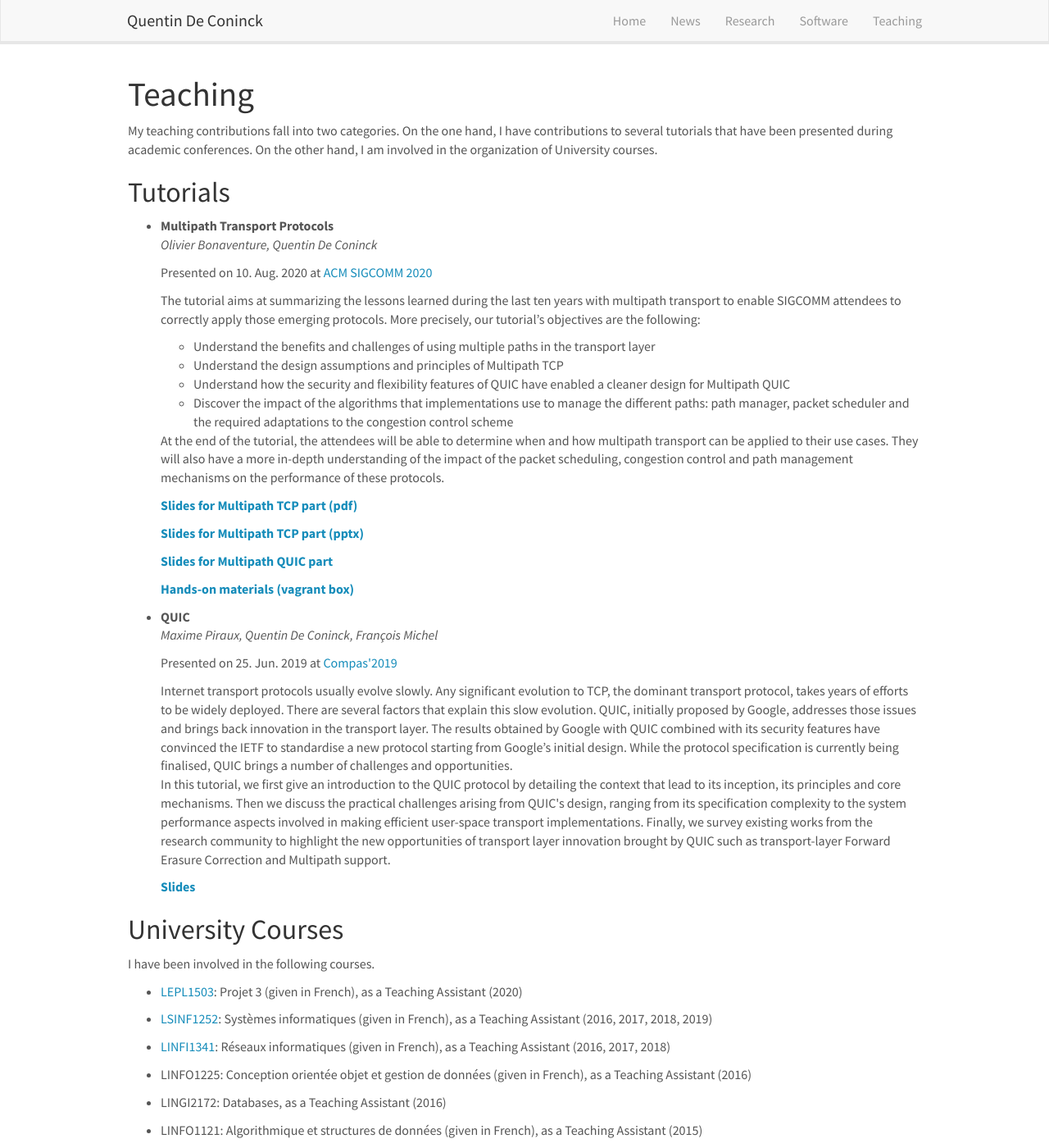
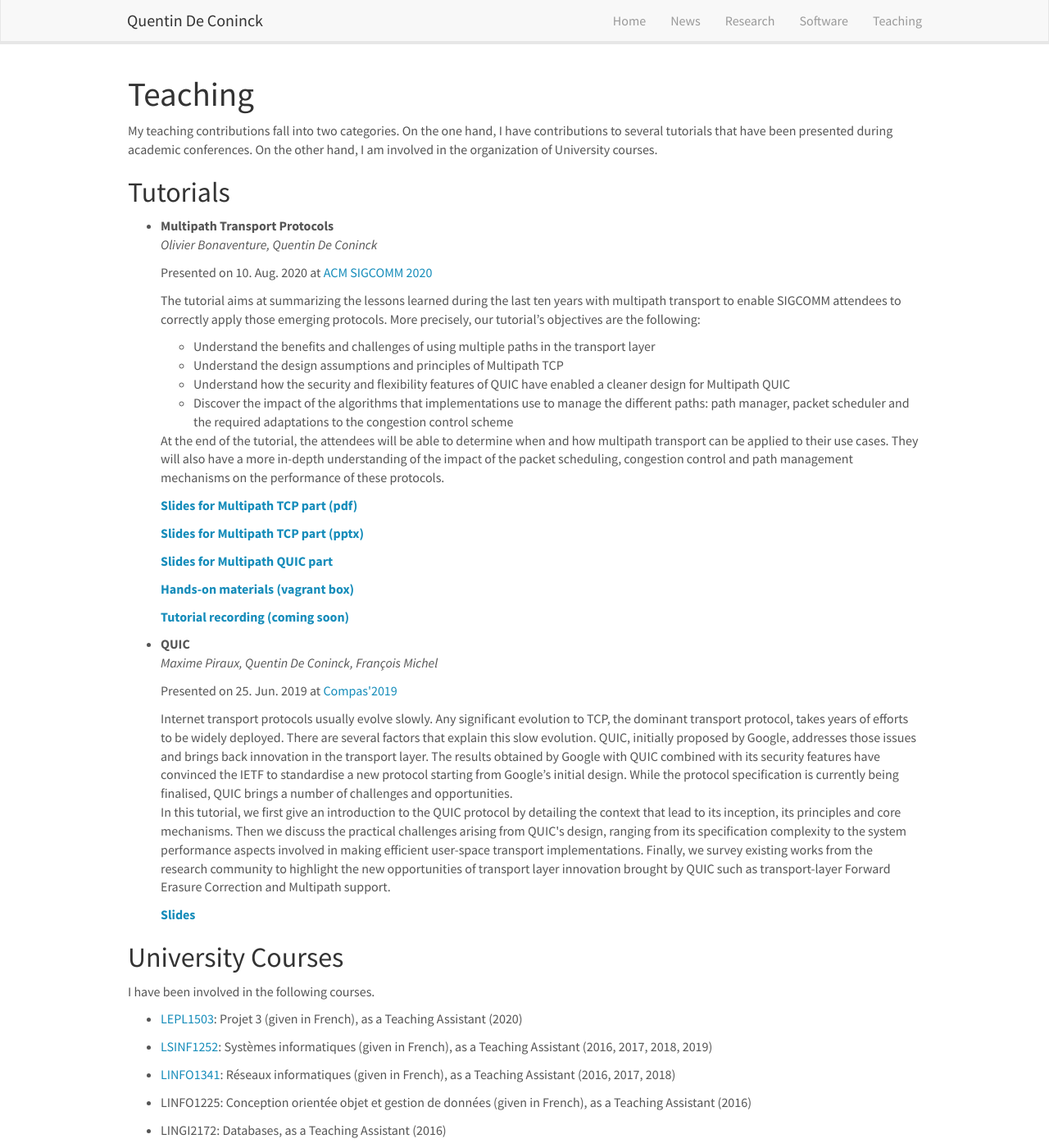
Before and after one commit to qdeconinck/qdeconinck.github.io, a Jekyll site: the page built from _pages/teaching.md, in a window 1280 px wide and 1400 px high. Shown: the whole window at 82% size. Built offline with Jekyll 4.4.1, drawn with Linux system fonts in a browser that asks for light colours; nearby versions of some CDN libraries.

Commit message:
add dummy record link + small typo

```diff
--- a/_data/courselist.yml
+++ b/_data/courselist.yml
@@ -7,7 +7,7 @@
   role: Teaching Assistant
 
 - date: 2016, 2017, 2018
-  title: "<a href='https://uclouvain.be/cours-2020-LINFO1341'>LINFI1341</a>: Réseaux informatiques (given in French)"
+  title: "<a href='https://uclouvain.be/cours-2020-LINFO1341'>LINFO1341</a>: Réseaux informatiques (given in French)"
   role: Teaching Assistant
 
 - date: 2016
--- a/_data/tutolist.yml
+++ b/_data/tutolist.yml
@@ -19,6 +19,8 @@ At the end of the tutorial, the attendees will be able to determine when and how
       display: Slides for Multipath QUIC part
     - url: https://github.com/qdeconinck/sigcomm20_mptp_tutorial
       display: Hands-on materials (vagrant box)
+    - url:
+      display: Tutorial recording (coming soon)
 
 - date: 25. Jun. 2019
   title: QUIC
```
